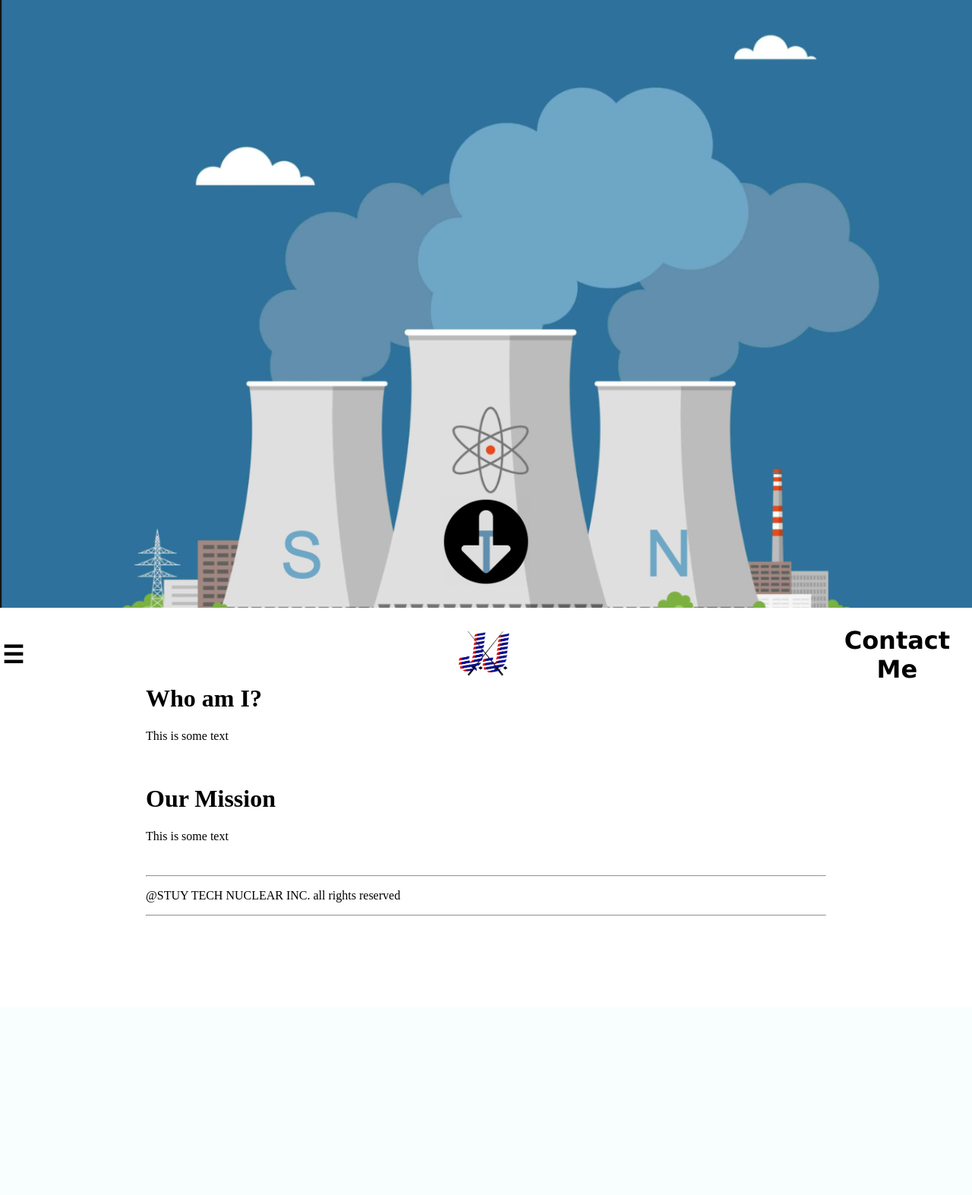
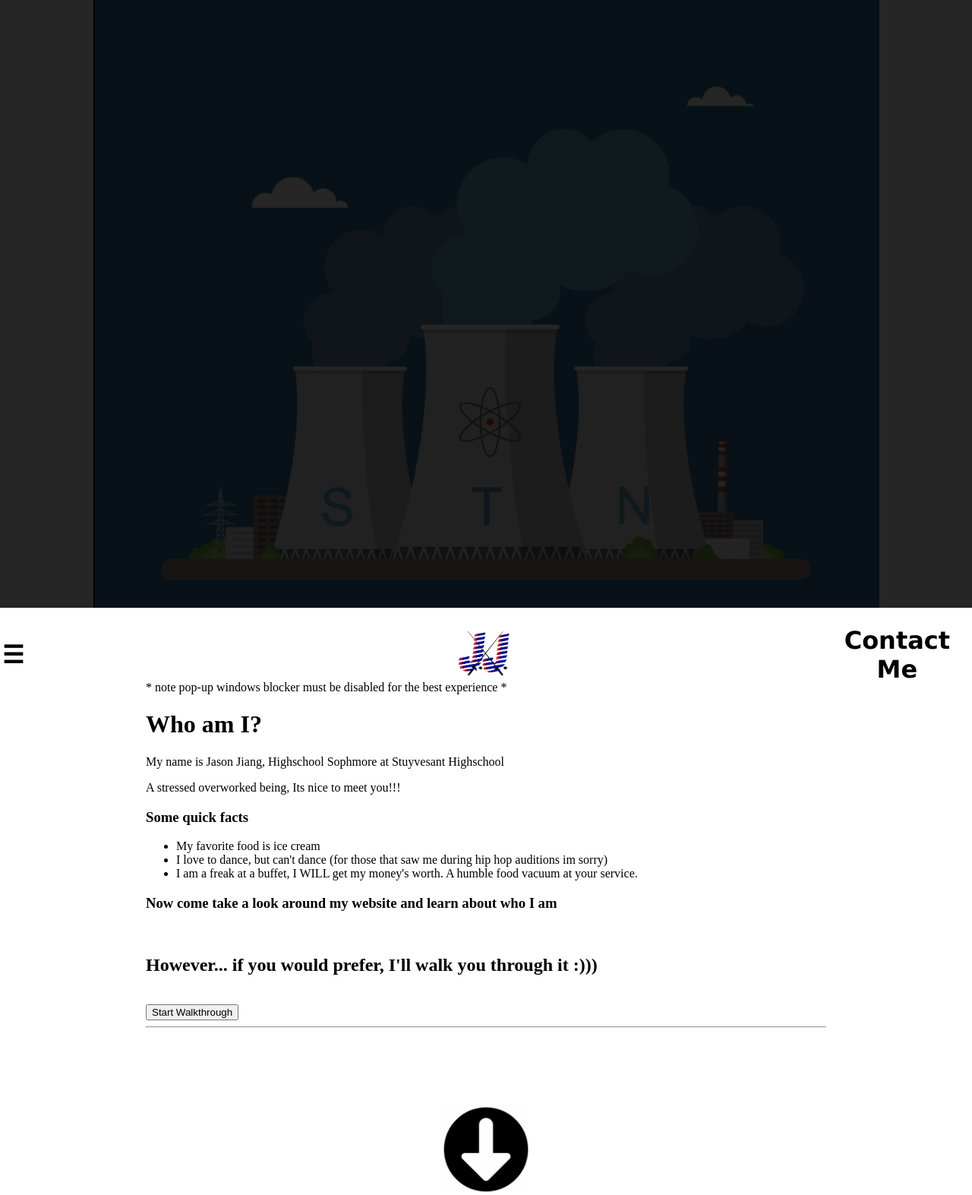
Before and after one commit to jasonjiangstuy/homepagehw, a Flask app: a page that uses templates/index.html in a window 1280 px wide. Shown: the whole page at 76% size. Before the commit the page ends 1206 px from the top, so only its background shows below. Run offline with Flask 2, Linux system fonts and the light colour scheme; parts of the project's set-up code (start-up, migrations or seed data) failed here and were passed over.

Commit message:
move to pc, walkthrough div working, working on auto type text and styling

```diff
--- a/details.py
+++ b/details.py
@@ -1,5 +1,11 @@
 #format of the inputs
 #title, description, list[[title, description, img location]]
+def list(listitems):
+    final = "<ul>"
+    for i in listitems:
+        final.append("<li>" + str(i) + "</li>")
+    final.append("</ul>")
+    return(final)
 
 citation = [
     "Citations",
@@ -8,7 +14,8 @@ citation = [
       ["Webhosting service", "repl.it, I used this service to host my python code + static documents", "img."],
       ["HTML + CSS reference", "Devdocs, I used this service to learn about a few specific attributes + functions that I used to make my website pretty"],
       ["jninja reference", "I used <a href='https://jinja.palletsprojects.com/en/2.11.x/'> this website </a> to review a few jinja features that I forgot the format for", "img."
-      ]
+      ],
+      ["Stackoverflow", "I used stack overflow to trouble shoot and solve various problems<br> including: " + list("how to preload and cashe images - index.html(12)")]
 
     ]
 ]
--- a/main.py
+++ b/main.py
@@ -1,5 +1,4 @@
-from flask import Flask, render_template, session
-from flask_debug import Debug
+from flask import Flask, render_template, session, request
 import details
 app = Flask(__name__, static_folder='./static', template_folder='./templates')
 #print(details.citation)
@@ -10,6 +9,11 @@ app.config.update(TEMPLATES_AUTO_RELOAD=True)
 
 @app.route('/', methods=['GET'])
 def home():
+  if request.args.get('walkthrough') == 'True':
+    print('starting walkthrough')
+    return render_template(
+    'index.html', walkthrough=True
+    )
   return render_template(
     'index.html'
   )
--- /dev/null
+++ b/requirements.txt
@@ -0,0 +1 @@
+flask > "1.1"
--- a/static/css/index.css
+++ b/static/css/index.css
@@ -5,13 +5,14 @@ html, body{
 }
 
 #main-image{
-  width: 100%;
+  width: 100vw;
   height:100vh;
-  background-color:aqua;
+  background-color:white;
   background-image:url('/static/imgs/background_nuclear_plant.png');
   background-repeat:no-repeat;
+  background-origin: border-box;
   background-position: center center;
-  background-size:cover;
+  background-size:contain;
 }
 
 @keyframes bounce{
--- a/static/css/navbar.css
+++ b/static/css/navbar.css
@@ -23,7 +23,7 @@
 
 }
 
-.menuitems ul li{
+.menuparts{
   list-style-type:none;
   padding:1em;
 }
@@ -60,3 +60,7 @@
   position: -webkit-sticky;
   position: sticky;
 }
+
+html{
+  scroll-behavior: smooth;
+}
--- /dev/null
+++ b/static/css/walkthrough.css
@@ -0,0 +1,9 @@
+#display-screen{
+  background-color: black;
+  opacity: .85;
+  width: inherit;
+  height: inherit;
+  scroll-behavior:
+  position: absolute;
+
+}
--- a/static/js/index.js
+++ b/static/js/index.js
@@ -1,11 +1,34 @@
 window.onload = function onload(){
   var elem = document.getElementById('main-image')
   var opacity = 0;
-  var id = setInterval(frame, 16);
+  var currentimageid = 0
+  const baseUrl = "background-image: url('/static/imgs/slideshow/teampic"
+  var imgUrl = ""
+  elem.setAttribute("style", "background-image: url('/static/imgs/background_nuclear_plant.png')");
+  var myFade = setInterval(frame, 16);
+  slideshow()
+  function slideshow(){//code for starting slideshow + activate buttons to change image
+    //bind buttons
+    var timer = setInterval(switchmyImg, 6000);
+    function switchmyImg(){
+      if (currentimageid < 5){
+      currentimageid = currentimageid + 1;
+      imgUrl = baseUrl.concat(currentimageid, ".png')");
+      elem.setAttribute("style", imgUrl);
+      opacity = 0;
+      var myFade = setInterval(frame, 16);
+    }
+    else {
+      currentimageid = 0
+    }
+    } //build sliding thing later
+    //elem.style.
+  }
   function frame() {
-    if (opacity >= 1) {
-      clearInterval(id);
-    } else {
+    if (opacity >= 1) { //fade in image
+      clearInterval(myFade);
+    }
+    else {
       opacity = opacity + 0.01;
       elem.style.opacity = opacity;
     }
--- /dev/null
+++ b/static/js/walkthrough.js
@@ -0,0 +1,5 @@
+var myWalk = document.querySelector('#display-screen')
+var texttimer = setInterval(startingtext, 13)
+function startingtext(text) {
+
+}
--- a/templates/index.html
+++ b/templates/index.html
@@ -9,33 +9,50 @@
   </head>
 
   <body>
-    <script src="{{ url_for('static', filename='js/index.js') }}"></script>
+    <link async rel="preload" as="image" href="{{ url_for('static', filename='imgs/slideshow/teampic1.png') }}">
+    <link async rel="preload" as="image" href="{{ url_for('static', filename='imgs/slideshow/teampic2.png') }}">
+    <link async rel="preload" as="image" href="{{ url_for('static', filename='imgs/slideshow/teampic3.png') }}">
+    <link async rel="preload" as="image" href="{{ url_for('static', filename='imgs/slideshow/teampic4.png') }}">
+    <link async rel="preload" as="image" href="{{ url_for('static', filename='imgs/slideshow/teampic5.png') }}">
+    <script async src="{{ url_for('static', filename='js/index.js') }}"></script>
+
 
 
     <div id='main-image'>
+      {% if walkthrough %}
+        {% include 'walkthrough.html' %}
+      {% endif %}
 
       <a href="#jumpmain">
+
       <img src="{{ url_for('static', filename='imgs/arrow.png') }}" id="bouncing_arrow"/>
       </a>
     </div>
     {% include 'navbar.html' %}
 
 
-
-
     <div id="maindiv">
+      <p>* note pop-up windows blocker must be disabled for the best experience *</p>
       <h1 id="jumpmain">Who am I?</h1>
-      <p> This is some text </p>
+      <p> My name is Jason Jiang, Highschool Sophmore at Stuyvesant Highschool </p>
+      <p>A stressed overworked being, Its nice to meet you!!!</p>
+      <h3>Some quick facts</h3>
+      <ul>
+        <li> My favorite food is ice cream </li>
+        <li> I love to dance, but can't dance (for those that saw me during hip hop auditions im sorry) </li>
+        <li> I am a freak at a buffet, I WILL get my money's worth. A humble food vacuum at your service. </li>
+      </ul>
+      <h3>Now come take a look around my website and learn about who I am</h3>
+      <br/>
+      <h2>However... if you would prefer, I'll walk you through it :)))</h2>
+      <!-- button to start walk through-->
 
 <br/>
-      <h1> Our Mission </h1>
-      <p> This is some text </p>
-
+<a href="/?walkthrough=True&sequence=1#">
+ <button id="walkthroughButton">Start Walkthrough</button>
+</a>
 <br/>
 <hr>
-      <p> @STUY TECH NUCLEAR INC. all rights reserved</p>
-      <hr>
-
     </div>
   </body>
 </html>
--- a/templates/navbar.html
+++ b/templates/navbar.html
@@ -27,13 +27,15 @@
 
     </div>
     <div class="menuitems">
-      <ul>
-        <li>Home</li>
-        <li>Projects</li>
-        <li>Stuyvesant Enviormental Club</li>
-        <li>Stuyvesant Fencing Team</li>
-        <a href='/myteam'><li>The OG Team</li></a>
-        <li>Favorite Moments</li>
-        <a href='/citations'><li>Citations</li></a>
+      <ul class="menuparts">
+        <li class="menuparts">Home</li>
+        <!-- For later project, making my professional homepage
+        <li class="menuparts">Projects</li>
+         <li>Stuyvesant Enviormental Club</li>
+        -->
+        <li class="menuparts">Stuyvesant Fencing Team</li>
+        <a href='/myteam'><li class="menuparts">The OG Team</li></a>
+        <li class="menuparts">Favorite Moments</li>
+        <a href='/citations'><li class="menuparts">Citations</li></a>
         </ul>
     </div>
--- /dev/null
+++ b/templates/walkthrough.html
@@ -0,0 +1,7 @@
+<link rel="stylesheet" href="{{ url_for('static', filename='css/walkthrough.css') }}" type="text/css">
+<script src="{{ url_for('static', filename='js/walkthrough.js') }}">
+
+</script>
+<div id="display-screen" scroll="no">
+
+</div>
```
Also changed, not shown: static/imgs/slideshow/teampic1.png (added), static/imgs/slideshow/teampic2.png (added), static/imgs/slideshow/teampic4.png (added), static/imgs/slideshow/teampic5.png (added), 1 other file.
